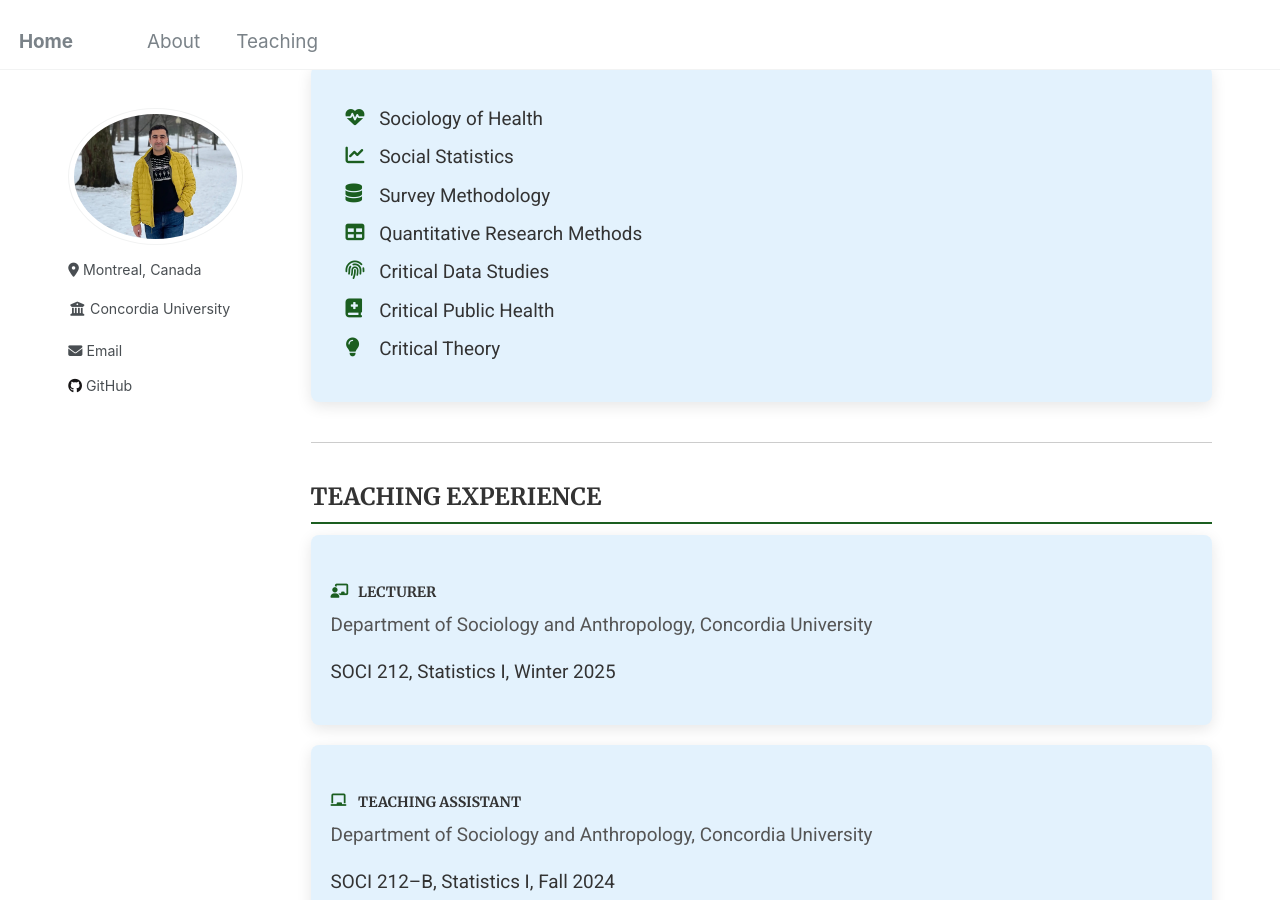
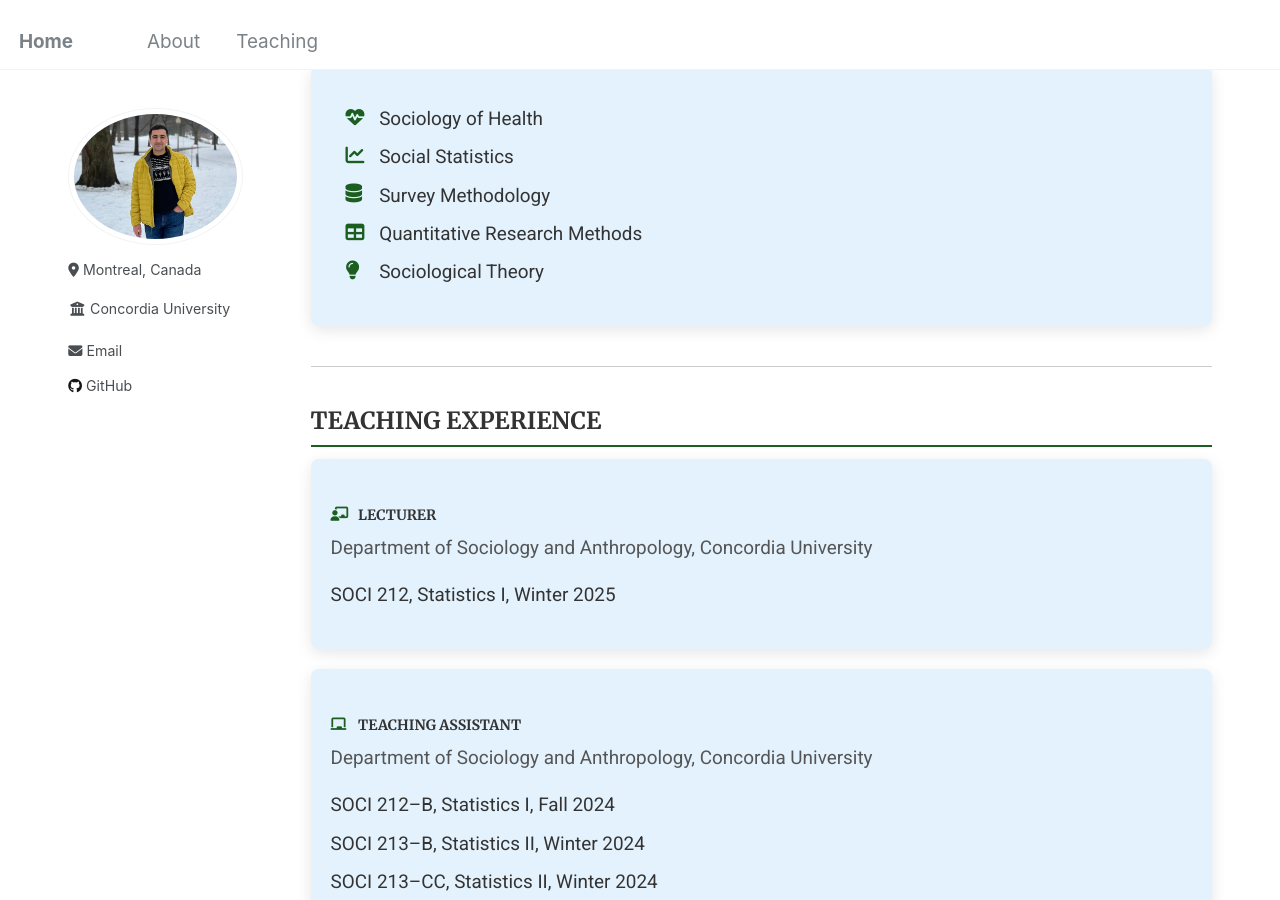
Before and after one commit to Mohsnmonji/mohsnmonji.github.io, a Jekyll site: the page built from _pages/teaching.md, in a window 1280 px wide and 900 px high, scrolled down 434 px. Built offline with Jekyll 4.4.1, drawn with Linux system fonts in a browser that asks for light colours.

Commit message:
Update teaching.md

```diff
--- a/_pages/teaching.md
+++ b/_pages/teaching.md
@@ -82,9 +82,7 @@ author_profile: true
       <li><i class="fas fa-chart-line icon"></i> Social Statistics</li>
       <li><i class="fas fa-database icon"></i> Survey Methodology</li>
       <li><i class="fas fa-table icon"></i> Quantitative Research Methods</li>
-      <li><i class="fas fa-fingerprint icon"></i> Critical Data Studies</li>
-      <li><i class="fas fa-book-medical icon"></i> Critical Public Health</li>
-      <li><i class="fas fa-lightbulb icon"></i> Critical Theory</li>
+      <li><i class="fas fa-lightbulb icon"></i> Sociological Theory</li>
     </ul>
   </div>
 </div>
```
